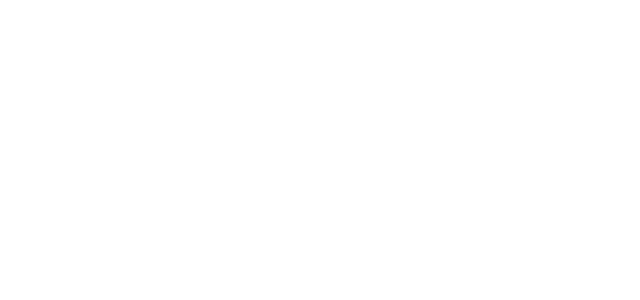
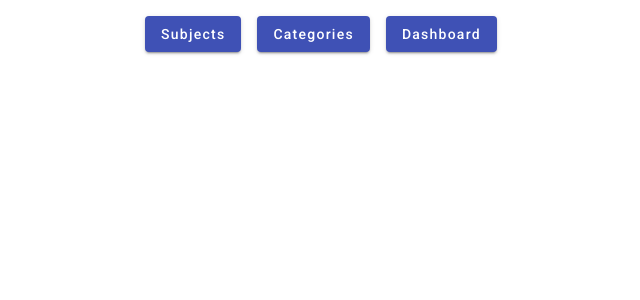
Before and after one commit to kapit4n/ng-next-chall, an Angular app in the folder ui/: page / in a window 1280 px wide. Shown: the top 300 px of the page, without its empty margins (335-975 px from the left). Built offline with nearby package versions, Linux system fonts and the light colour scheme.

Commit message:
Add material

```diff
--- a/ui/angular.json
+++ b/ui/angular.json
@@ -23,6 +23,7 @@
               "src/assets"
             ],
             "styles": [
+              "@angular/material/prebuilt-themes/indigo-pink.css",
               "src/styles.css"
             ],
             "scripts": [],
@@ -93,6 +94,7 @@
               "src/assets"
             ],
             "styles": [
+              "@angular/material/prebuilt-themes/indigo-pink.css",
               "src/styles.css"
             ],
             "scripts": []
--- a/ui/package.json
+++ b/ui/package.json
@@ -12,15 +12,16 @@
   "private": true,
   "dependencies": {
     "@angular/animations": "^15.2.8",
+    "@angular/cdk": "^15.2.8",
     "@angular/common": "^15.2.8",
     "@angular/compiler": "^15.2.8",
     "@angular/core": "^15.2.8",
     "@angular/forms": "^15.2.8",
     "@angular/localize": "^15.2.8",
+    "@angular/material": "^15.2.8",
     "@angular/platform-browser": "^15.2.8",
     "@angular/platform-browser-dynamic": "^15.2.8",
     "@angular/router": "^15.2.8",
-    "@ng-bootstrap/ng-bootstrap": "^5.3.1",
     "rxjs": "~6.6.7",
     "tslib": "^2.0.0",
     "zone.js": "~0.11.4"
--- a/ui/src/app/app-routing.module.ts
+++ b/ui/src/app/app-routing.module.ts
@@ -1,10 +1,20 @@
 import { NgModule } from '@angular/core';
 import { Routes, RouterModule } from '@angular/router';
 
-const routes: Routes = [{
-  path: 'subjects',
-  loadChildren: () => import('./subjects/subjects.module').then(mod => mod.SubjectsModule)
-}];
+const routes: Routes = [
+  {
+    path: 'subjects',
+    loadChildren: () => import('./subjects/subjects.module').then(mod => mod.SubjectsModule),
+  },
+  {
+    path: 'dashboard',
+    loadChildren: () => import('./dashboard/dashboard.module').then(mod => mod.DashboardModule),
+  },
+  {
+    path: 'categories',
+    loadChildren: () => import('./categories/categories.module').then(mod => mod.CategoriesModule),
+  },
+];
 
 @NgModule({
   imports: [RouterModule.forRoot(routes)],
--- a/ui/src/app/app.component.css
+++ b/ui/src/app/app.component.css
@@ -0,0 +1,14 @@
+.menu {
+  display: flex;
+  align-items: center;
+  justify-content: center;
+  width: 100%;
+  gap: 1rem;
+  margin: 1rem;
+}
+
+.main-container {
+  width: 100%;
+  display: flex;
+  justify-content: center;
+}
--- a/ui/src/app/app.component.html
+++ b/ui/src/app/app.component.html
@@ -1,3 +1,10 @@
 <!--The content below is only a placeholder and can be replaced.-->
+<div class="menu">
+  <button mat-raised-button color="primary" (click)="onRedirectToSubject()">Subjects</button>
+  <button mat-raised-button color="primary" (click)="onRedirectToCategories()">Categories</button>
+  <button mat-raised-button color="primary"(click)="onRedirectToDashboard()">Dashboard</button>
+</div>
 
-<router-outlet></router-outlet>
+<div class="main-container">
+  <router-outlet></router-outlet>
+</div>
--- a/ui/src/app/app.component.ts
+++ b/ui/src/app/app.component.ts
@@ -1,4 +1,5 @@
 import { Component } from '@angular/core';
+import { Router } from '@angular/router';
 
 @Component({
   selector: 'app-root',
@@ -7,4 +8,22 @@
 })
 export class AppComponent {
   title = 'ui';
+
+  constructor(private router: Router) {}
+
+  redirectTo(to) {
+    this.router.navigate([to])
+  }
+
+  onRedirectToSubject() {
+    this.redirectTo("/subjects")
+  }
+
+  onRedirectToDashboard() {
+    this.redirectTo("/dashboard")
+  }
+  onRedirectToCategories() {
+    this.redirectTo("/categories")
+  }
+
 }
--- a/ui/src/app/app.module.ts
+++ b/ui/src/app/app.module.ts
@@ -1,8 +1,10 @@
 import { BrowserModule } from '@angular/platform-browser';
 import { NgModule } from '@angular/core';
+import { MatButtonModule } from '@angular/material/button';
 
 import { AppRoutingModule } from './app-routing.module';
 import { AppComponent } from './app.component';
+import { BrowserAnimationsModule } from '@angular/platform-browser/animations';
 
 @NgModule({
   declarations: [
@@ -10,7 +12,9 @@
   ],
   imports: [
     BrowserModule,
-    AppRoutingModule
+    AppRoutingModule,
+    BrowserAnimationsModule,
+    MatButtonModule
   ],
   providers: [],
   bootstrap: [AppComponent]
--- a/ui/src/app/subjects/list/list.component.css
+++ b/ui/src/app/subjects/list/list.component.css
@@ -1,11 +1,12 @@
 .card-container {
+  width: 1024px;
+  align-items: center;
   display: grid;
-  grid-template-columns: auto auto auto auto;
+  grid-template-columns: 1fr 1fr 1fr;
+  gap: 1rem;
 }
 
 .card {
-  width: 300px;
-  height: 150x;
   background-color: aliceblue;
 }
 
--- a/ui/src/app/subjects/subjects-routing.module.ts
+++ b/ui/src/app/subjects/subjects-routing.module.ts
@@ -1,5 +1,4 @@
 import { NgModule } from '@angular/core';
-import { NgbModule } from '@ng-bootstrap/ng-bootstrap';
 
 import { Routes, RouterModule } from '@angular/router';
 import { ListComponent } from './list/list.component';
@@ -17,7 +16,7 @@
 }];
 
 @NgModule({
-  imports: [RouterModule.forChild(routes), NgbModule],
+  imports: [RouterModule.forChild(routes)],
   exports: [RouterModule]
 })
 export class SubjectsRoutingModule { }
--- a/ui/src/index.html
+++ b/ui/src/index.html
@@ -7,8 +7,11 @@
 
   <meta name="viewport" content="width=device-width, initial-scale=1">
   <link rel="icon" type="image/x-icon" href="favicon.ico">
+  <link rel="preconnect" href="https://fonts.gstatic.com">
+  <link href="https://fonts.googleapis.com/css2?family=Roboto:wght@300;400;500&display=swap" rel="stylesheet">
+  <link href="https://fonts.googleapis.com/icon?family=Material+Icons" rel="stylesheet">
 </head>
-<body>
+<body class="mat-typography">
   <app-root></app-root>
 </body>
 </html>
--- a/ui/src/styles.css
+++ b/ui/src/styles.css
@@ -1 +1,4 @@
 /* You can add global styles to this file, and also import other style files */
+
+html, body { height: 100%; }
+body { margin: 0; font-family: Roboto, "Helvetica Neue", sans-serif; }
```
Also changed, not shown: ui/src/app/subjects/subjects.service.ts (line endings or trailing spaces), 1 other file (tests, documents, lock files or other folders).
